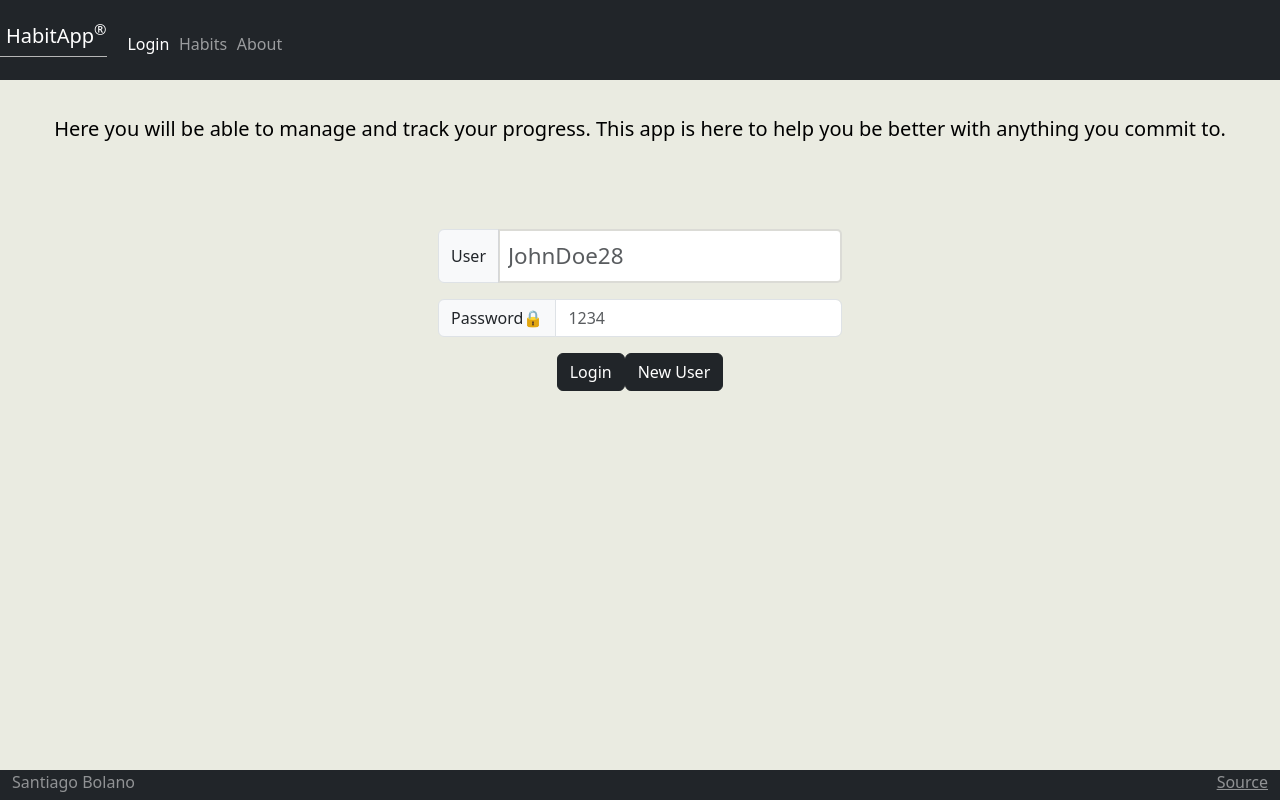
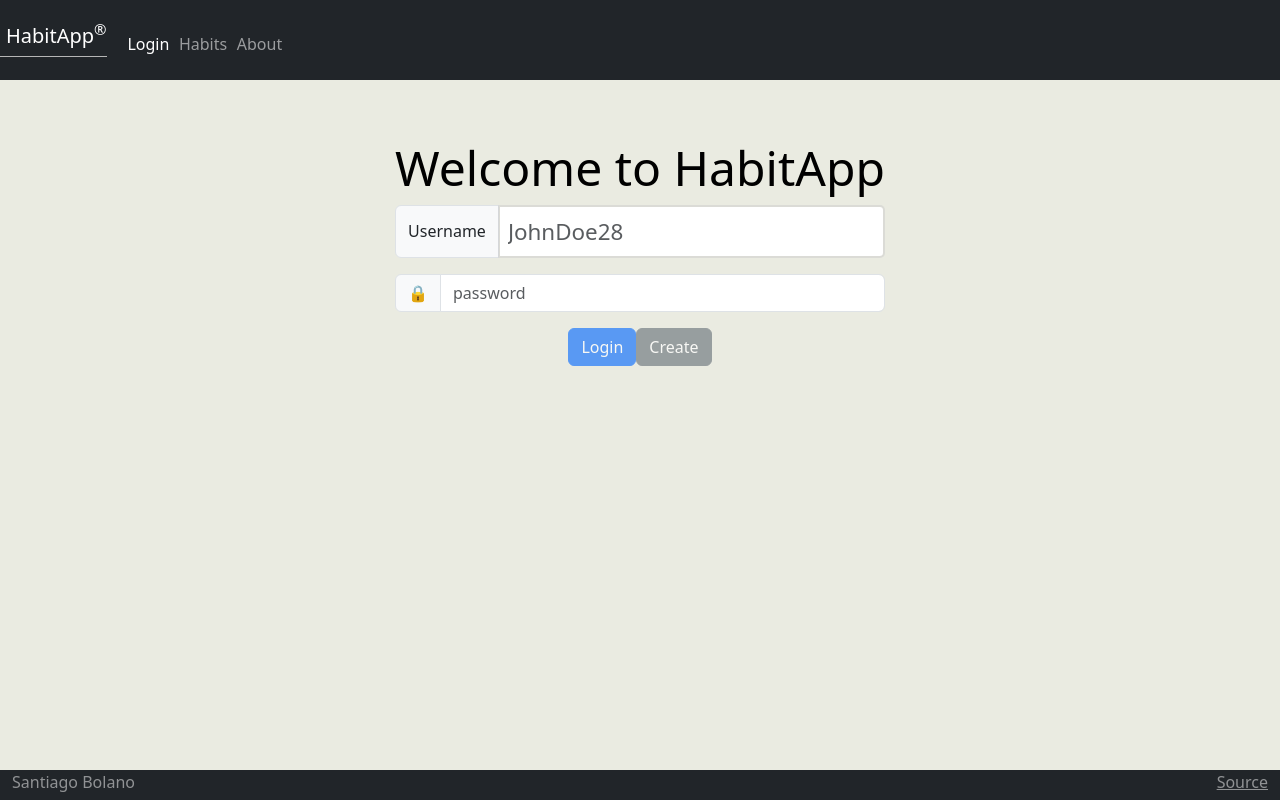
Before and after one commit to santiago28b/startup1, a React (Vite) app in the folder startup/: page / in a window 1280 px wide. Built offline with nearby package versions, Linux system fonts and the light colour scheme.

Commit message:
finished product

```diff
--- a/startup/src/app.jsx
+++ b/startup/src/app.jsx
@@ -5,8 +5,13 @@ import { BrowserRouter, NavLink, Route, Routes } from 'react-router-dom';
 import { Login } from './login/login';
 import { About } from './about/about';
 import { Habits } from './habits/habits';
+import { AuthState } from './login/authState';
+
 
 export default function App() {
+  const [userName, setUserName] = React.useState(localStorage.getItem('userName') || '');
+  const currentAuthState = userName ? AuthState.Authenticated : AuthState.Unauthenticated;
+  const [authState, setAuthState] = React.useState(currentAuthState);
     return (
         <BrowserRouter>
       <div className='body bg-dark text-light'>
@@ -36,7 +41,20 @@ export default function App() {
         </header>
 
         <Routes>
-            <Route path='/' element={<Login />} exact />
+        <Route
+            path='/'
+            element={
+              <Login
+                userName={userName}
+                authState={authState}
+                onAuthChange={(userName, authState) => {
+                  setAuthState(authState);
+                  setUserName(userName);
+                }}
+              />
+            }
+            exact
+          />
             <Route path='/habits' element={<Habits />} />
             <Route path='/about' element={<About />} />
             <Route path='*' element={<NotFound />} />
--- /dev/null
+++ b/startup/src/login/authState.js
@@ -0,0 +1,9 @@
+export class AuthState {
+  static Unknown = new AuthState('unknown');
+  static Authenticated = new AuthState('authenticated');
+  static Unauthenticated = new AuthState('unauthenticated');
+
+  constructor(name) {
+    this.name = name;
+  }
+}
--- /dev/null
+++ b/startup/src/login/authenticated.css
@@ -0,0 +1,5 @@
+.playerName {
+  color: rgb(118, 190, 210);
+  font-size: 1.5em;
+  padding: 0.5em;
+}
--- /dev/null
+++ b/startup/src/login/authenticated.jsx
@@ -0,0 +1,27 @@
+import React from 'react';
+import { useNavigate } from 'react-router-dom';
+
+import Button from 'react-bootstrap/Button';
+
+import './authenticated.css';
+
+export function Authenticated(props) {
+  const navigate = useNavigate();
+
+  function logout() {
+    localStorage.removeItem('userName');
+    props.onLogout();
+  }
+
+  return (
+    <div>
+      <div className='playerName'>{props.userName}</div>
+      <Button variant='primary' onClick={() => navigate('/habits')}>
+        Start
+      </Button>
+      <Button variant='secondary' onClick={() => logout()}>
+        Logout
+      </Button>
+    </div>
+  );
+}
--- a/startup/src/login/login.jsx
+++ b/startup/src/login/login.jsx
@@ -1,24 +1,26 @@
 import React from 'react';
+import { Unauthenticated } from './unauthenticated';
+import { Authenticated } from './authenticated';
+import { AuthState } from './authState';
 
-export function Login() {
+export function Login({ userName, authState, onAuthChange }) {
   return (
-    <main className="container-fluid bg-secondary text-center">
-      <p className="lead" style={{color:"black"}}>
-        Here you will be able to manage and track your progress. This app is here to help you be better with anything you commit to.
-      </p>
+    <main className='container-fluid bg-secondary text-center'>
+    <div>
+      {authState !== AuthState.Unknown && <h1 style={{color:"black"}} >Welcome to HabitApp</h1>}
+      {authState === AuthState.Authenticated && (
+        <Authenticated userName={userName} onLogout={() => onAuthChange(userName, AuthState.Unauthenticated)} />
+      )}
+      {authState === AuthState.Unauthenticated && (
+        <Unauthenticated
+          userName={userName}
+          onLogin={(loginUserName) => {
+            onAuthChange(loginUserName, AuthState.Authenticated);
+          }}
+        />
+      )}
+    </div>
+  </main>
 
-      <form method="get" action="habits.html">
-        <div className="input-group mb-3">
-          <span className="input-group-text" id="basic-addon1">User</span>
-          <input className="form-control" type="text" placeholder="JohnDoe28" />
-        </div>
-        <div className="input-group mb-3">
-          <span className="input-group-text">Password🔒</span>
-          <input className="form-control" type="password" placeholder="1234" />
-        </div>
-        <button type="button" className="btn btn-dark">Login</button>
-        <button type="button" className="btn btn-dark">New User</button>
-      </form>
-    </main>
   );
 }
--- /dev/null
+++ b/startup/src/login/messageDialog.jsx
@@ -0,0 +1,15 @@
+import React from 'react';
+
+import Button from 'react-bootstrap/Button';
+import Modal from 'react-bootstrap/Modal';
+
+export function MessageDialog(props) {
+  return (
+    <Modal {...props} show={props.message} centered>
+      <Modal.Body>{props.message}</Modal.Body>
+      <Modal.Footer>
+        <Button onClick={props.onHide}>Close</Button>
+      </Modal.Footer>
+    </Modal>
+  );
+}
--- /dev/null
+++ b/startup/src/login/unauthenticated.jsx
@@ -0,0 +1,43 @@
+import React from 'react';
+
+import Button from 'react-bootstrap/Button';
+import { MessageDialog } from './messageDialog';
+
+export function Unauthenticated(props) {
+  const [userName, setUserName] = React.useState(props.userName);
+  const [password, setPassword] = React.useState('');
+  const [displayError, setDisplayError] = React.useState(null);
+
+  async function loginUser() {
+    localStorage.setItem('userName', userName);
+    props.onLogin(userName);
+  }
+
+  async function createUser() {
+    localStorage.setItem('userName', userName);
+    props.onLogin(userName);
+  }
+
+  return (
+    <>
+      <div>
+        <div className='input-group mb-3'>
+          <span className='input-group-text'>Username</span>
+          <input className='form-control' type='text' value={userName} onChange={(e) => setUserName(e.target.value)} placeholder='JohnDoe28' />
+        </div>
+        <div className='input-group mb-3'>
+          <span className='input-group-text'>🔒</span>
+          <input className='form-control' type='password' onChange={(e) => setPassword(e.target.value)} placeholder='password' />
+        </div>
+        <Button variant='primary' onClick={() => loginUser()} disabled={!userName || !password}>
+          Login
+        </Button>
+        <Button variant='secondary' onClick={() => createUser()} disabled={!userName || !password}>
+          Create
+        </Button>
+      </div>
+
+      <MessageDialog message={displayError} onHide={() => setDisplayError(null)} />
+    </>
+  );
+}
```
Also changed, not shown: startup/old.css (+44 -0 lines), 1 other file (tests, documents, lock files or other folders).
